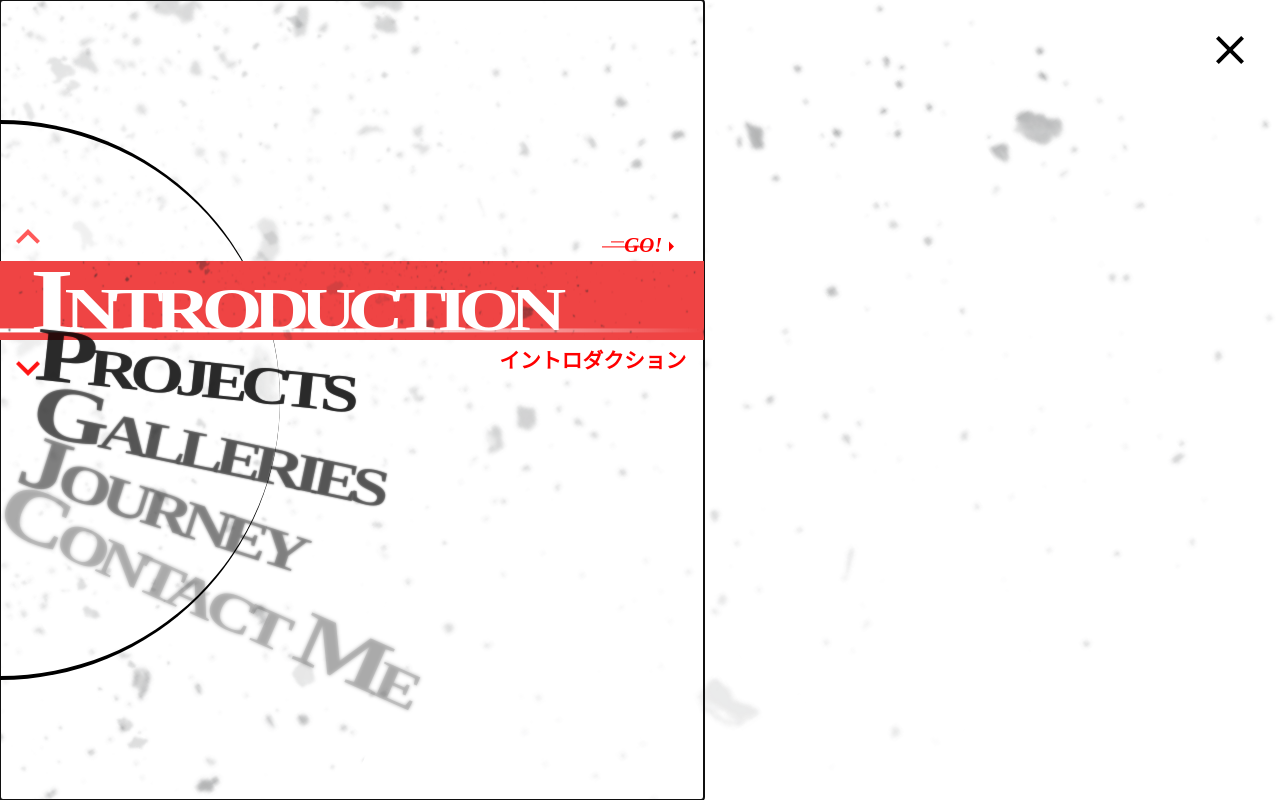
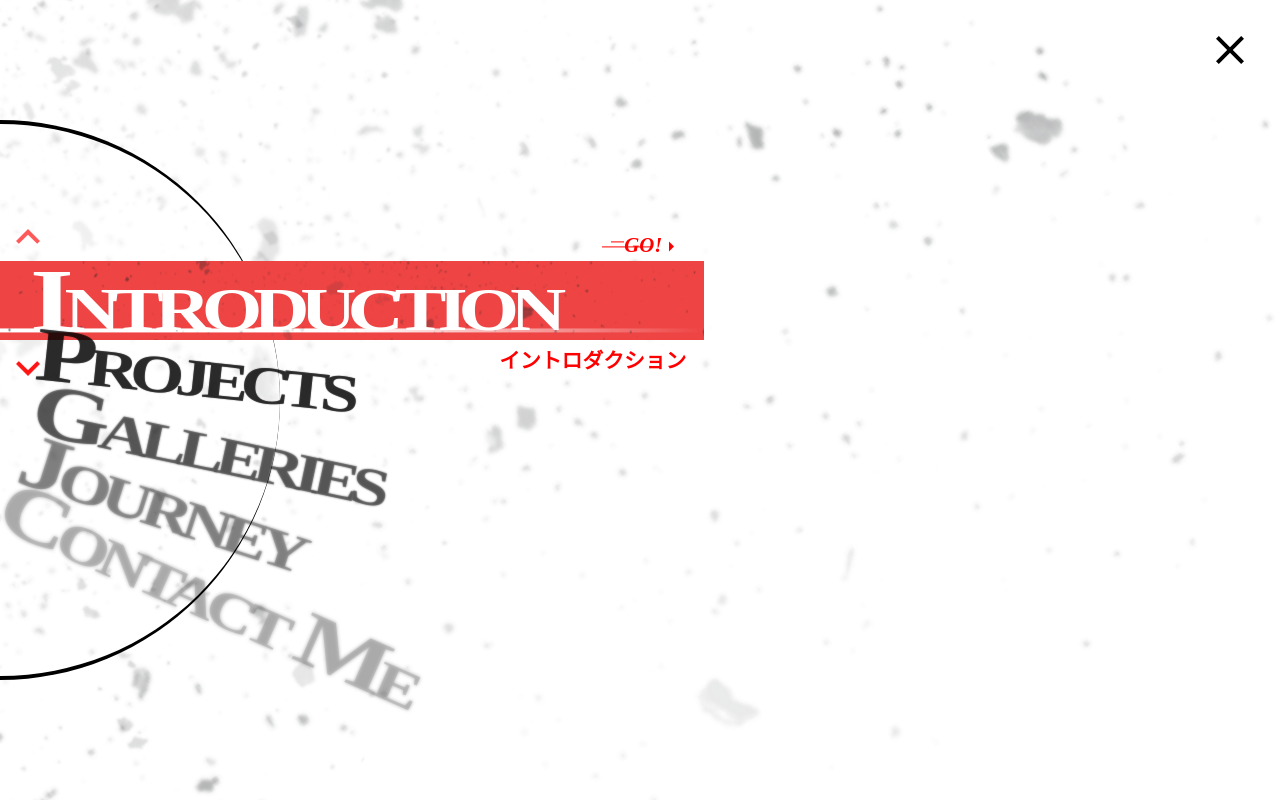
Before and after one commit to lluuvvii/my-personal-web-nextjs, a Next.js app: page /menutest in a window 1280 px wide. Built offline with nearby package versions, Linux system fonts and the light colour scheme.

Commit message:
update outline none

```diff
--- a/src/app/components/selectMenu/Menus.tsx
+++ b/src/app/components/selectMenu/Menus.tsx
@@ -2,7 +2,7 @@
 
 import { useState, useEffect, useRef } from 'react'
 import { domAnimation, LazyMotion, m, motion } from 'framer-motion'
-import { Box, Typography, useMediaQuery, useTheme } from '@mui/material'
+import { Box, Typography, useTheme } from '@mui/material'
 import { ArrowRight, CloseSharp, KeyboardArrowDown, KeyboardArrowUp } from '@mui/icons-material'
 import { useRouter } from 'next/navigation'
 
@@ -10,11 +10,11 @@ const menuItems = ['Introduction', 'Projects', 'Galleries', 'Journey', 'Contact
 const smallItems = ['イントロダクション', 'プロジェクト', 'ギャラリー', 'ジャーニー', 'コンタクトミー']
 
 export default function SelectMenu() {
-  const theme = useTheme()
+  // const theme = useTheme()
   // const isMdUp = useMediaQuery(theme.breakpoints.up('md'))
   // const isXsUp = useMediaQuery(theme.breakpoints.up('xs'))
 
-  const router = useRouter()
+  // const router = useRouter()
   const [completeAnimation1, setCompleteAnimation1] = useState(false)
   const [selectedIndex, setSelectedIndex] = useState(0)
   const menuRef = useRef<HTMLUListElement>(null)
@@ -42,7 +42,7 @@ export default function SelectMenu() {
         ref={menuRef}
         tabIndex={0}
         onKeyDown={handleKeyDown}
-        sx={{ overflow: 'hidden', height: '100dvh', width: { xs: '100vw', md: '55vw' }, backgroundColor: 'white' }}>
+        sx={{ overflow: 'hidden', height: '100dvh', width: { xs: '100vw', md: '55vw' }, backgroundColor: 'white', outline: 'none' }}>
         <Box
           component={motion.div}
           initial={{ opacity: 0, scale: 1.2 }}
```
